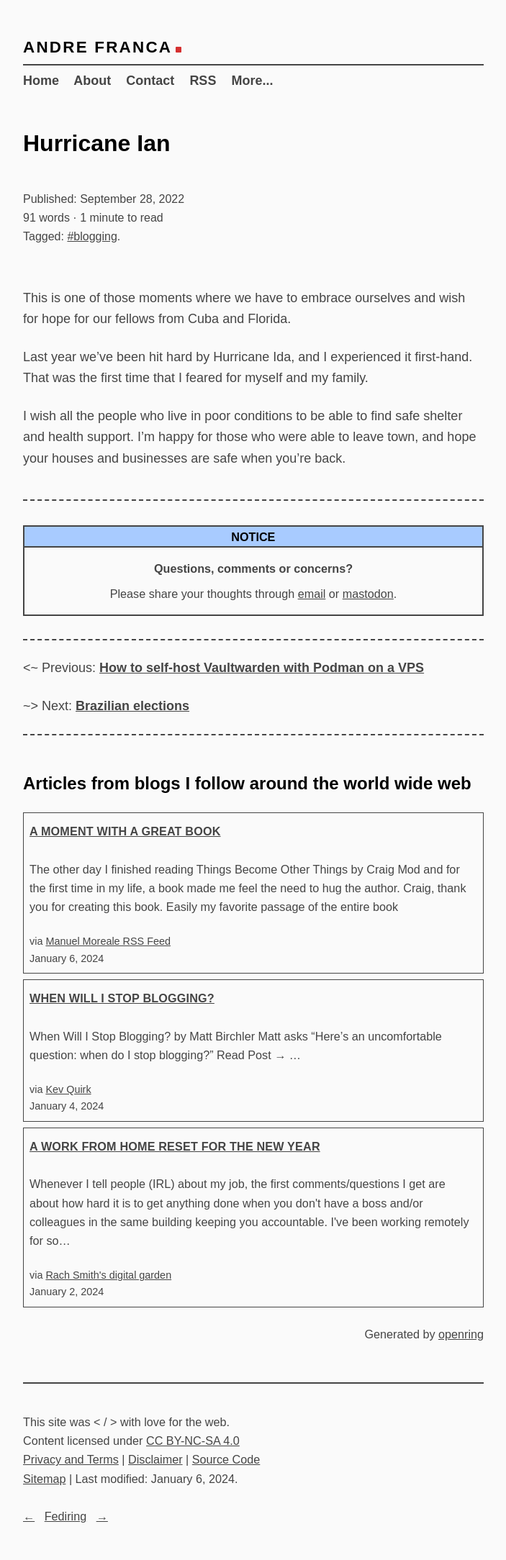
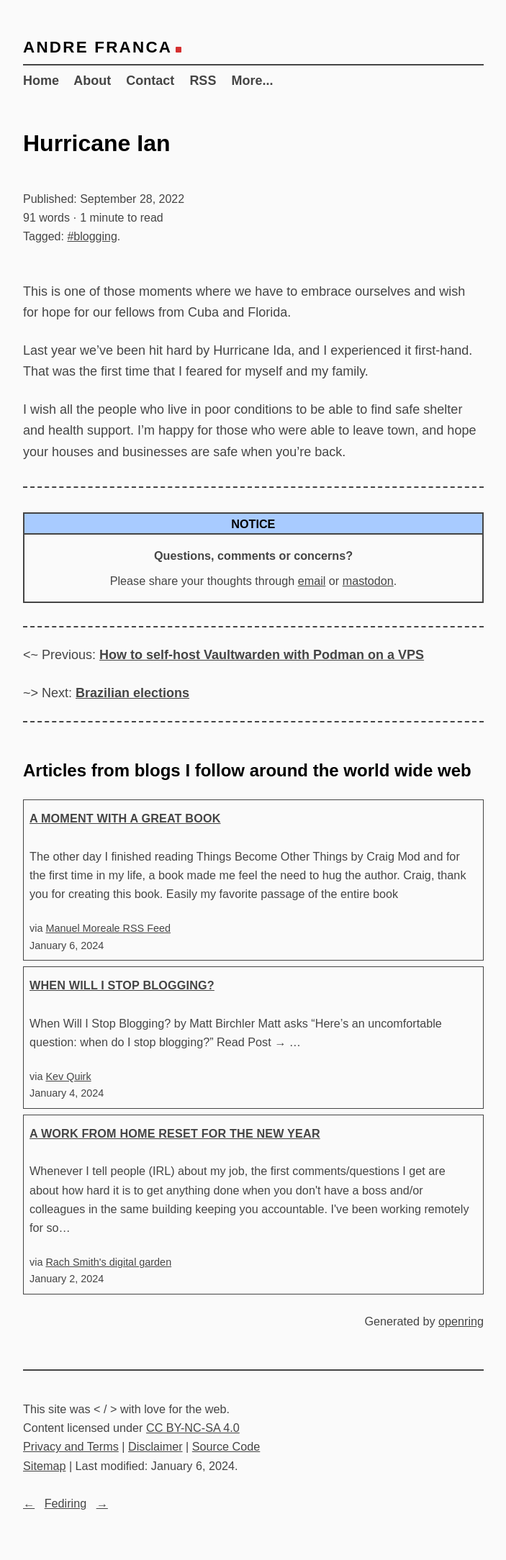
Before and after one commit to a-franca/abf.li, a Jekyll site: the page built from _posts/2022/2022-09-28-hurricane-ian.md, in a window 1280 px wide. Shown: the whole page at 72% size, without its empty margins (288-991 px from the left). Built offline with Jekyll 4.4.1, drawn with Linux system fonts in a browser that asks for light colours.

Commit message:
adjust space between post metadata and article itself

```diff
--- a/_includes/style.html
+++ b/_includes/style.html
@@ -14,7 +14,7 @@
     body{ color: var(--main-text-color); background: var(--main-background-color); font-family: var(--sans); font-feature-settings: "kern" on; font-variant-ligatures: common-ligatures; font-size: var(--default-font-size); line-height: var(--default-line-height); text-rendering: optimizeLegibility; -moz-osx-font-smoothing: grayscale; -webkit-font-smoothing: antialiased;}
     main, header, footer{ display: block; max-width: 40rem; margin: 0 auto;}
     main{ margin-bottom: 3em;}
-    article{ padding: 1em 0;}
+    article{ padding: 0.5em 0;}
     .index-title{ margin-top: 3em; font-size: 18px; font-weight: normal; color: var(--main-text-color);}
     /* =============================================================================
         Format Nav
```
